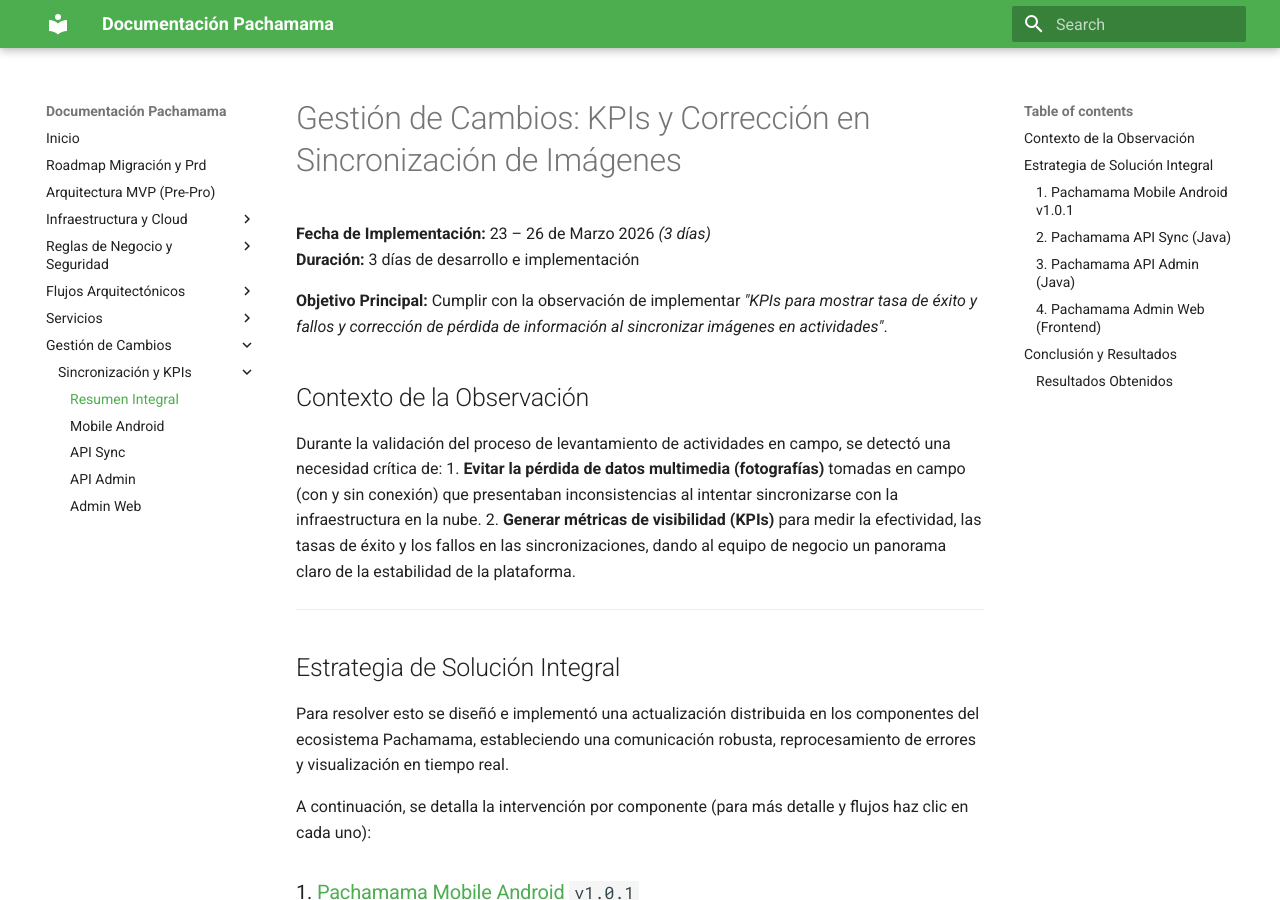
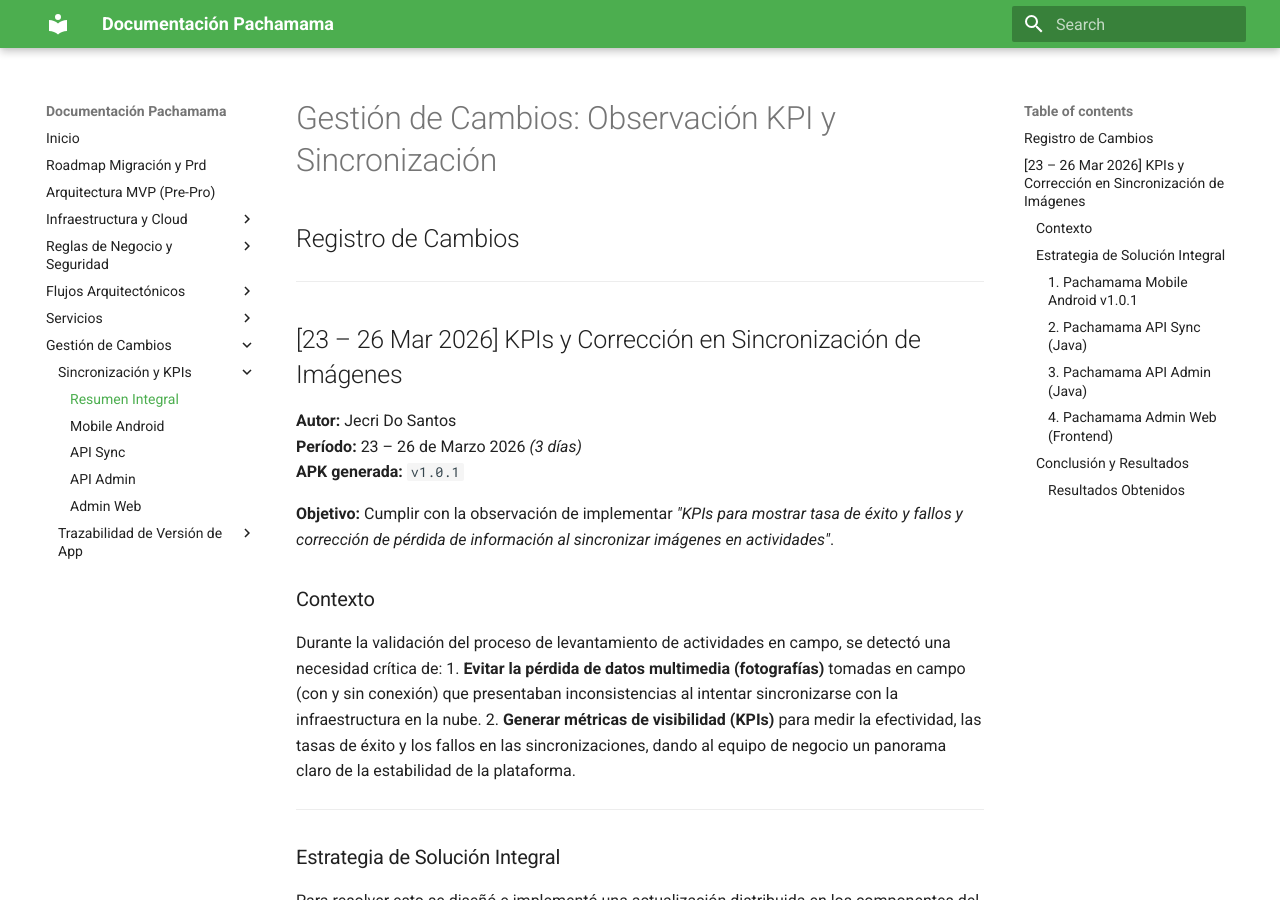
Before and after one commit to pachamamadev-pe/pachamama-docs, an MkDocs documentation site: the page built from docs/gestion-cambios/observacion-kpi-sincronizacion/index.md, in a window 1280 px wide and 900 px high. Built offline with MkDocs 1.6.1 and Material for MkDocs 9.7.7, drawn with Linux system fonts in a browser that asks for light colours.

Commit message:
changelog: trazabilidad app version

```diff
--- a/docs/gestion-cambios/observacion-kpi-sincronizacion/index.md
+++ b/docs/gestion-cambios/observacion-kpi-sincronizacion/index.md
@@ -1,48 +1,55 @@
-# Gestión de Cambios: KPIs y Corrección en Sincronización de Imágenes
+# Gestión de Cambios: Observación KPI y Sincronización
 
-**Fecha de Implementación:** 23 – 26 de Marzo 2026 *(3 días)*
-**Duración:** 3 días de desarrollo e implementación
+## Registro de Cambios
 
-**Objetivo Principal:** Cumplir con la observación de implementar *"KPIs para mostrar tasa de éxito y fallos y corrección de pérdida de información al sincronizar imágenes en actividades"*.
+---
 
-## Contexto de la Observación
+## [23 – 26 Mar 2026] KPIs y Corrección en Sincronización de Imágenes
+
+**Autor:** Jecri Do Santos
+**Período:** 23 – 26 de Marzo 2026 *(3 días)*
+**APK generada:** `v1.0.1`
+
+**Objetivo:** Cumplir con la observación de implementar *"KPIs para mostrar tasa de éxito y fallos y corrección de pérdida de información al sincronizar imágenes en actividades"*.
+
+### Contexto
 Durante la validación del proceso de levantamiento de actividades en campo, se detectó una necesidad crítica de:
 1. **Evitar la pérdida de datos multimedia (fotografías)** tomadas en campo (con y sin conexión) que presentaban inconsistencias al intentar sincronizarse con la infraestructura en la nube.
 2. **Generar métricas de visibilidad (KPIs)** para medir la efectividad, las tasas de éxito y los fallos en las sincronizaciones, dando al equipo de negocio un panorama claro de la estabilidad de la plataforma.
 
 ---
 
-## Estrategia de Solución Integral
+### Estrategia de Solución Integral
 Para resolver esto se diseñó e implementó una actualización distribuida en los componentes del ecosistema Pachamama, estableciendo una comunicación robusta, reprocesamiento de errores y visualización en tiempo real.
 
 A continuación, se detalla la intervención por componente (para más detalle y flujos haz clic en cada uno):
 
-### 1. [Pachamama Mobile Android](pachamama-mobile-android.md) `v1.0.1`
+#### 1. [Pachamama Mobile Android](pachamama-mobile-android.md) `v1.0.1`
 *Encargado de la captura en campo y la retención local de datos.*
 - **Correcciones Principales:** Prevención de fotos "huérfanas", actualización masiva de IDs pre-sincronización y lógica de reintentos inteligente.
 - **Validación de Integridad:** Se asegura de que no se envíe el payload de actividad final hasta que todas las imágenes asociadas existan garantizadas con URLs remotas válidas (Azure).
 
-### 2. [Pachamama API Sync (Java)](pachamama-api-sync-java.md)
+#### 2. [Pachamama API Sync (Java)](pachamama-api-sync-java.md)
 *Puente asíncrono para el procesamiento unificado.*
 - **Correcciones Principales:** Procesamiento unificado de Unidades Forestales y Actividades para preservar integridad referencial.
 - **Trazabilidad de Errores:** Registro persistente de errores universales (MongoDB/PostgreSQL) y envío a *Dead Letter Queue (DLQ)* para su reprocesamiento automático limitando la pérdida de datos.
 
-### 3. [Pachamama API Admin (Java)](pachamama-api-admin-java.md)
+#### 3. [Pachamama API Admin (Java)](pachamama-api-admin-java.md)
 *Proporcionador de datos al Dashboard web para gestión y monitorización.*
 - **Nuevas Funcionalidades:** Endpoints específicos para extraer la tasa de éxito de sincronización por proyecto, distribución de errores y desglose del estado de validación.
 - **Adecuaciones Técnicas:** Implementación de funciones SQL para extraer los KPIs directamente desde la auditoría de bases de datos.
 
-### 4. [Pachamama Admin Web (Frontend)](pachamama-admin-web.md)
+#### 4. [Pachamama Admin Web (Frontend)](pachamama-admin-web.md)
 *Punto visual para administradores y coordinadores.*
 - **Nuevas Funcionalidades:** Nuevas tarjetas y gráficas de KPI (Tasas de éxito y Status de Sincronización).
 - **Correcciones Principales:** Reparación visual de los componentes de tipo *Donut Graph* y reajustes del layout responsivo para el Project Summary.
 
 ---
 
-## Conclusión y Resultados
+### Conclusión y Resultados
 Con estas modificaciones combinadas, el ecosistema **garantiza que ninguna imagen se pierda** por incidencias de red gracias a validaciones estrictas y el uso de la cola de reintentos. Además, provee **métricas fiables (KPIs)** que miden el rendimiento de las sincronizaciones para tener mayor control operativo del sistema en campo.
 
-### Resultados Obtenidos
+#### Resultados Obtenidos
 
 | Indicador | Valor |
 |---|---|
--- a/mkdocs.yml
+++ b/mkdocs.yml
@@ -46,6 +46,12 @@
         - API Sync: gestion-cambios/observacion-kpi-sincronizacion/pachamama-api-sync-java.md
         - API Admin: gestion-cambios/observacion-kpi-sincronizacion/pachamama-api-admin-java.md
         - Admin Web: gestion-cambios/observacion-kpi-sincronizacion/pachamama-admin-web.md
+      - Trazabilidad de Versión de App:
+        - Resumen Integral: gestion-cambios/trazabilidad-app-version/index.md
+        - Mobile Android: gestion-cambios/trazabilidad-app-version/pachamama-mobile-android.md
+        - API Sync: gestion-cambios/trazabilidad-app-version/pachamama-api-sync-java.md
+        - API Admin: gestion-cambios/trazabilidad-app-version/pachamama-api-admin-java.md
+        - Admin Web: gestion-cambios/trazabilidad-app-version/pachamama-admin-web.md
 markdown_extensions:
   - pymdownx.superfences:
       custom_fences:
```
Also changed, not shown: docs/gestion-cambios/trazabilidad-app-version/index.md (added, +69 -0 lines), docs/gestion-cambios/trazabilidad-app-version/pachamama-admin-web.md (added, +18 -0 lines), docs/gestion-cambios/trazabilidad-app-version/pachamama-api-admin-java.md (added, +17 -0 lines), docs/gestion-cambios/trazabilidad-app-version/pachamama-api-sync-java.md (added, +19 -0 lines), docs/gestion-cambios/trazabilidad-app-version/pachamama-mobile-android.md (added, +27 -0 lines).
